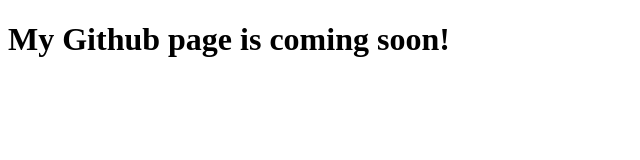
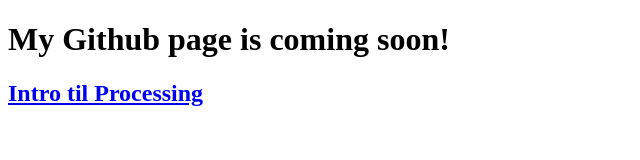
Before and after one commit to Sardtok/sardtok.github.io, a plain HTML site: page index.html in a window 1280 px wide. Shown: the whole page, without its empty margins (0-640 px from the left). Drawn offline with Linux system fonts and the light colour scheme.

Commit message:
Legger til link til Introen.

```diff
--- a/index.html
+++ b/index.html
@@ -4,6 +4,7 @@
     <title>Coming soon</title>
   </head>
   <body>
-    <h1>My Github page is coming soon!</h1>
+      <h1>My Github page is coming soon!</h1>
+      <h2><a href="ProcessingIntro.html">Intro til Processing</a></h2>
   </body>
 </html>
```
